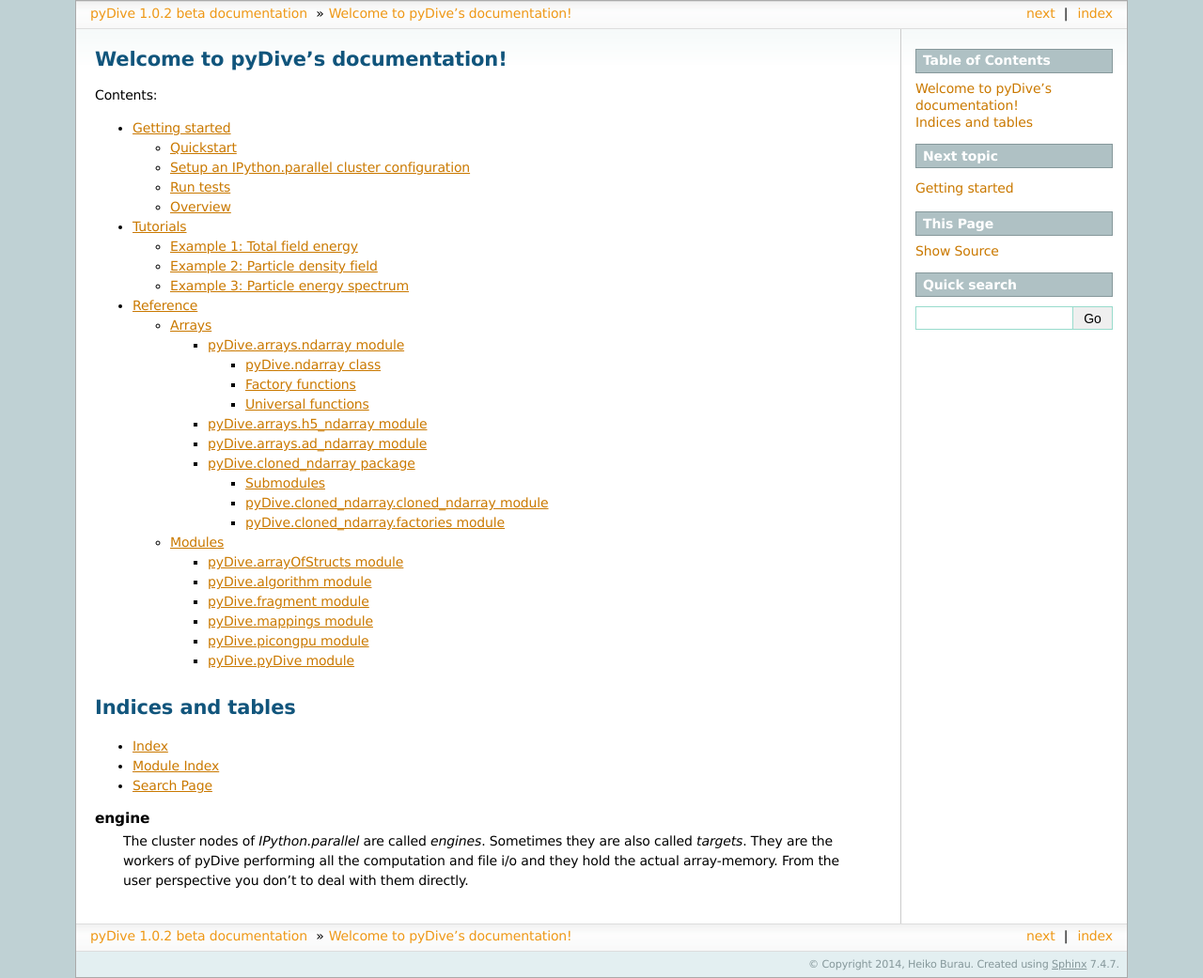
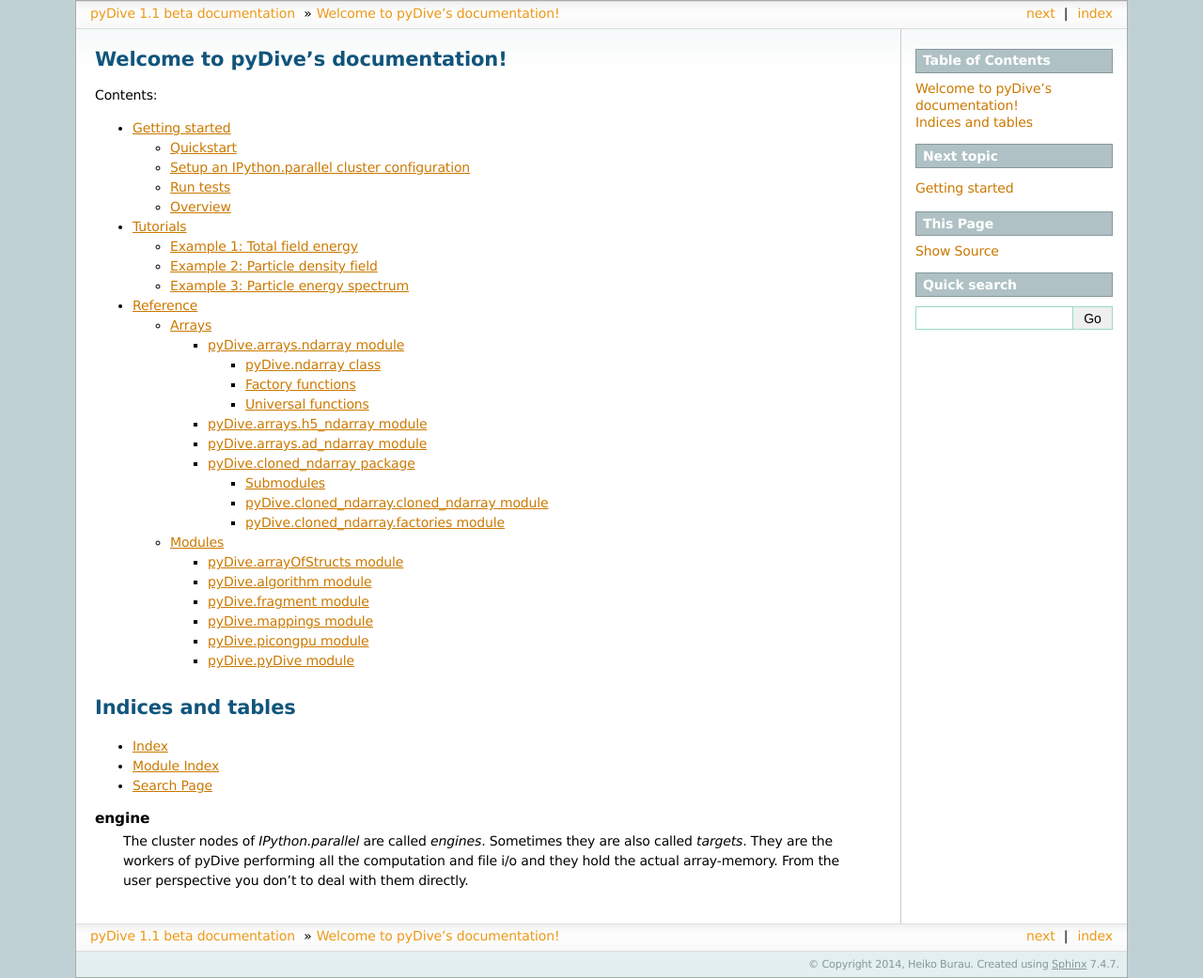
Before and after one commit to ComputationalRadiationPhysics/pyDive, a Sphinx documentation site: the page built from docs/index.rst, in a window 1280 px wide. Shown: the whole page at 94% size. Built offline with Sphinx 7.4.7, drawn with Linux system fonts in a browser that asks for light colours.

Commit message:
change version to 1.1

```diff
--- a/docs/conf.py
+++ b/docs/conf.py
@@ -54,9 +54,9 @@
 # built documents.
 #
 # The short X.Y version.
-version = '1.0.2'
+version = '1.1'
 # The full version, including alpha/beta/rc tags.
-release = '1.0.2 beta'
+release = '1.1 beta'
 
 # The language for content autogenerated by Sphinx. Refer to documentation
 # for a list of supported languages.
--- a/pyDive/__init__.py
+++ b/pyDive/__init__.py
@@ -21,7 +21,7 @@
 __doc__ = None
 
 # -*- coding: utf-8 -*-
-__version__ = "1.0.2"
+__version__ = "1.1"
 
 import os
 onTarget = os.environ.get("onTarget", 'False')
```
